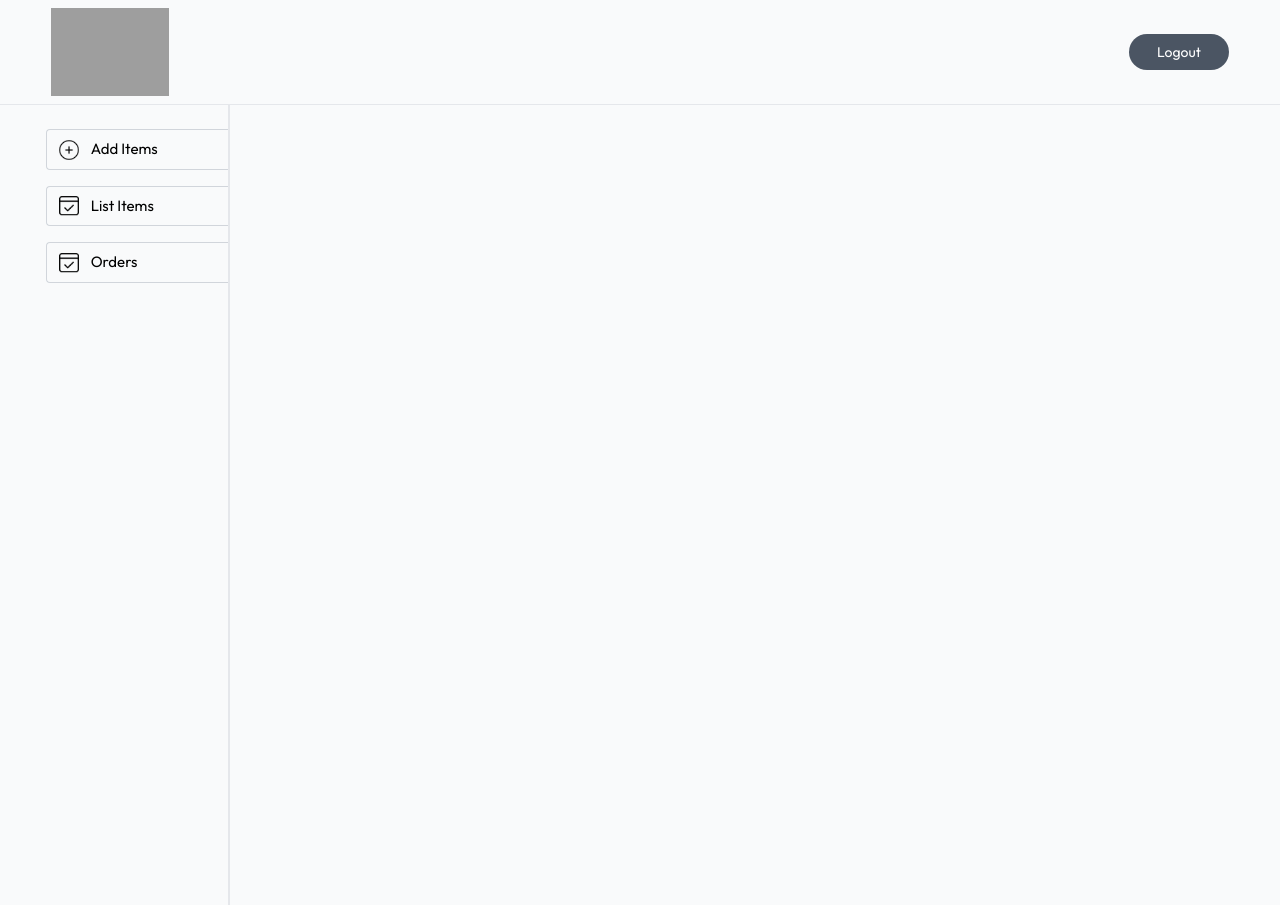
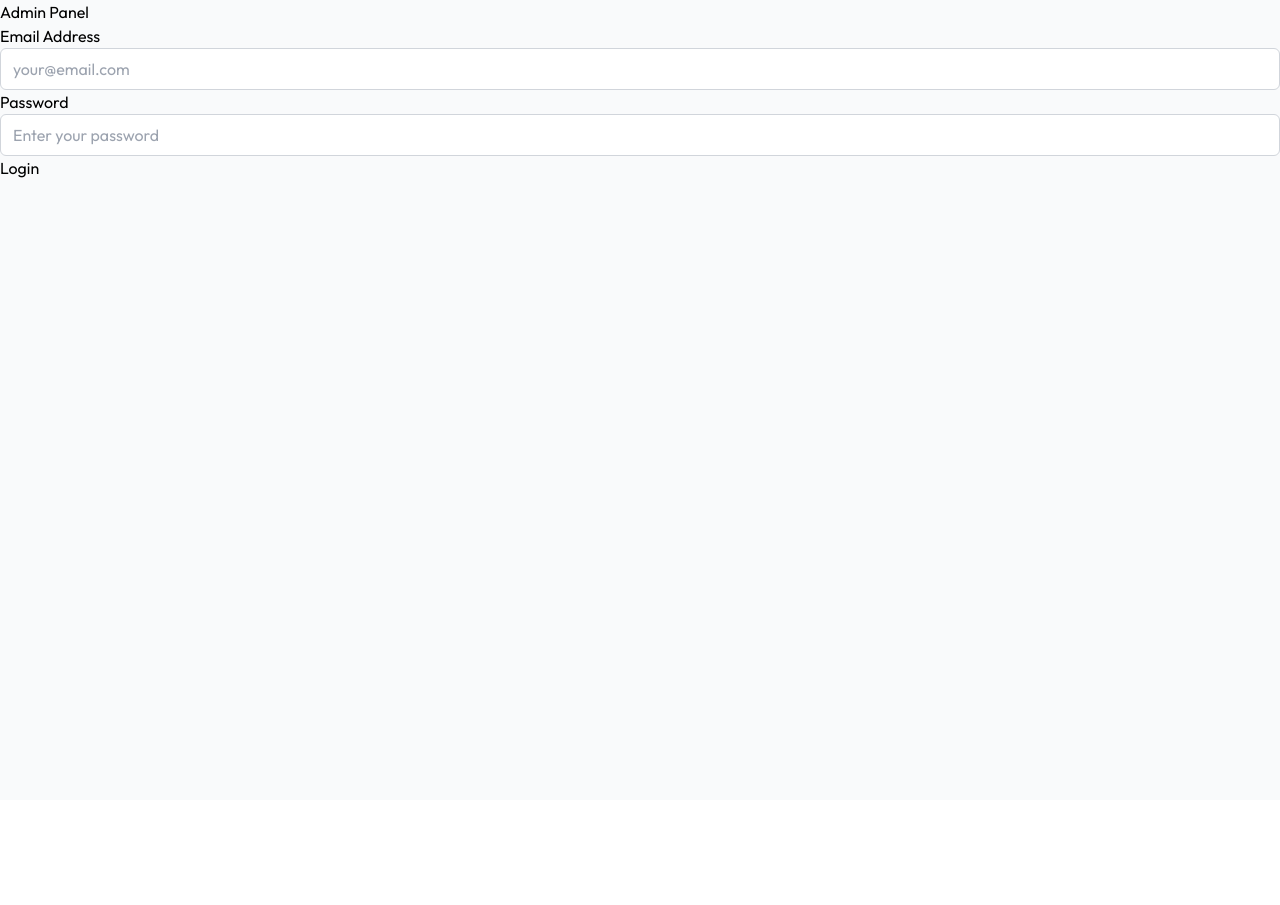
Before and after one commit to MuhammadElham/Frame-React-Admin, a React (Vite) app: page / in a window 1280 px wide. After the commit the page ends 800 px from the top, so only its background shows below. Built offline with nearby package versions, Linux system fonts and the light colour scheme; grey boxes are pictures that could not be loaded.

Commit message:
Working in Login

```diff
--- a/src/App.jsx
+++ b/src/App.jsx
@@ -1,17 +1,35 @@
-import React from "react";
+import React, { useState } from "react";
 import Navbar from "./components/Navbar.jsx";
 import SideBar from "./components/SideBar.jsx";
+import { Route, Routes } from "react-router-dom";
+import Add from "./pages/Add.jsx";
+import List from "./pages/List.jsx";
+import Orders from "./pages/Orders.jsx";
+import Login from "./components/Login.jsx";
 
 const App = () => {
+  const [token, setToken] = useState("");
+
   return (
     <div className="bg-gray-50 min-h-screen">
+      {token === "" ? (
+        <Login />
+      ) : (
         <>
           <Navbar />
           <hr />
           <div className="flex w-full">
             <SideBar />
+            <div className="w-[70%] mx-auto ml-[max(5vw,25px)] my-8 text-gray-600 text-base">
+              <Routes>
+                <Route path="/add" element={<Add />} />
+                <Route path="/list" element={<List />} />
+                <Route path="/orders" element={<Orders />} />
+              </Routes>
+            </div>
           </div>
         </>
+      )}
     </div>
   );
 };
--- /dev/null
+++ b/src/components/Login.jsx
@@ -0,0 +1,26 @@
+import React from "react";
+
+const Login = () => {
+  return (
+    <div>
+      <div>
+        <h1>Admin Panel</h1>
+        <form>
+          {/* --- Form --- */}
+          <div>
+            <p>Email Address</p>
+            <input className="rounded-md w-full px-3 py-2 border border-gray-300 outline-none" type="email" placeholder="your@email.com" required />
+          </div>
+          <div>
+            <p>Password</p>
+            <input className="rounded-md w-full px-3 py-2 border border-gray-300 outline-none" type="password" placeholder="Enter your password" required />
+          </div>
+          <button>Login</button>
+        {/* --- End --- */}
+        </form>
+      </div>
+    </div>
+  );
+};
+
+export default Login;
```
Lines whose indentation alone changed are shown as unchanged.
